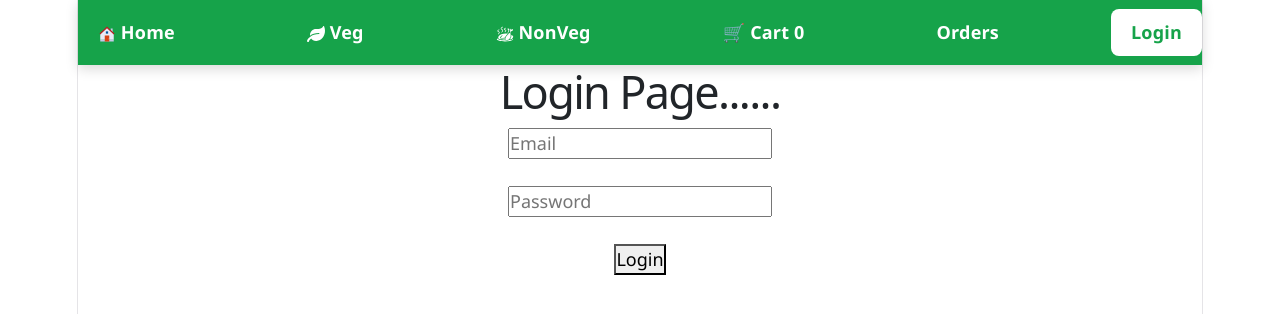
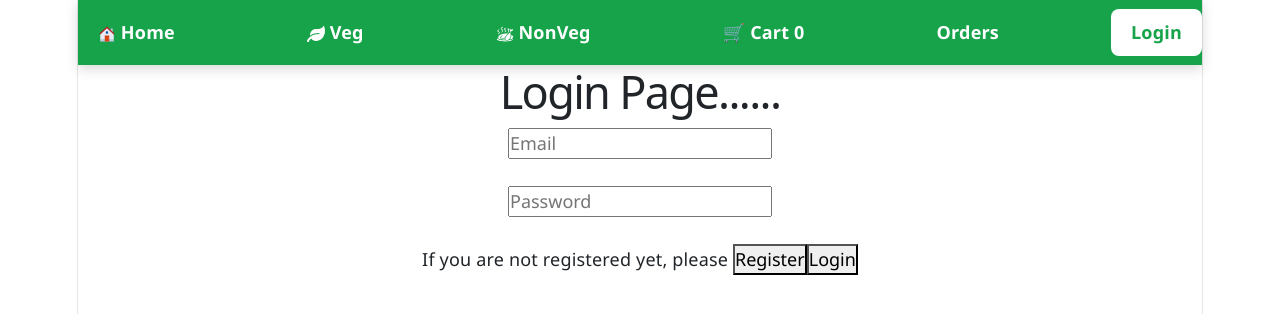
Before and after one commit to ratanratan/react7pmproject, a React (Vite) app: page /login in a window 1280 px wide. Shown: the top 314 px of the page. Built offline with nearby package versions, Linux system fonts and the light colour scheme.

Commit message:
login update

```diff
--- a/src/components/Login.jsx
+++ b/src/components/Login.jsx
@@ -52,6 +52,10 @@ function Login() {
         />
         <br /><br />
 
+        If you are not registered yet, please <button type="button" onClick={() => navigate("/register")}>
+          Register
+        </button>
+
         <button type="submit">Login</button>
       </form>
     </>
```
